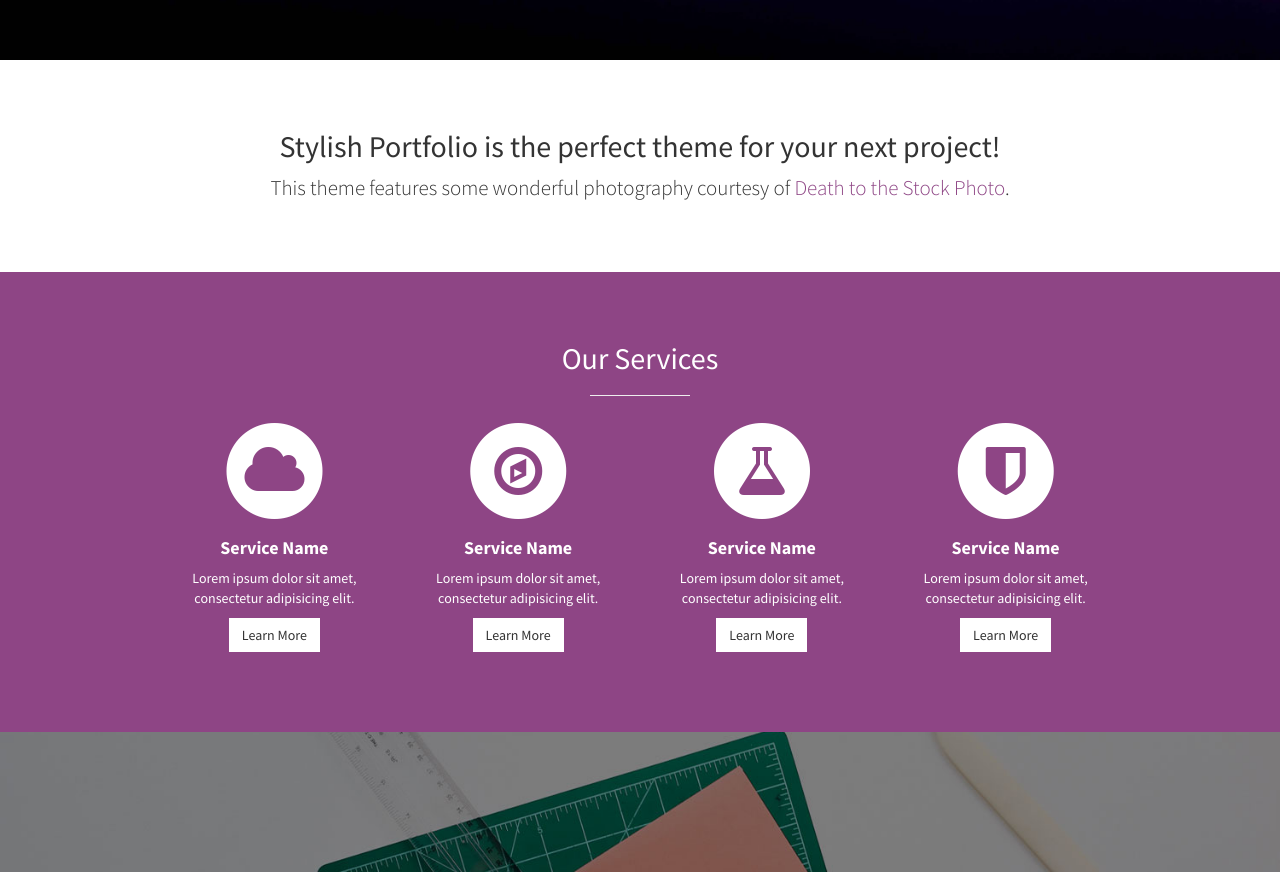
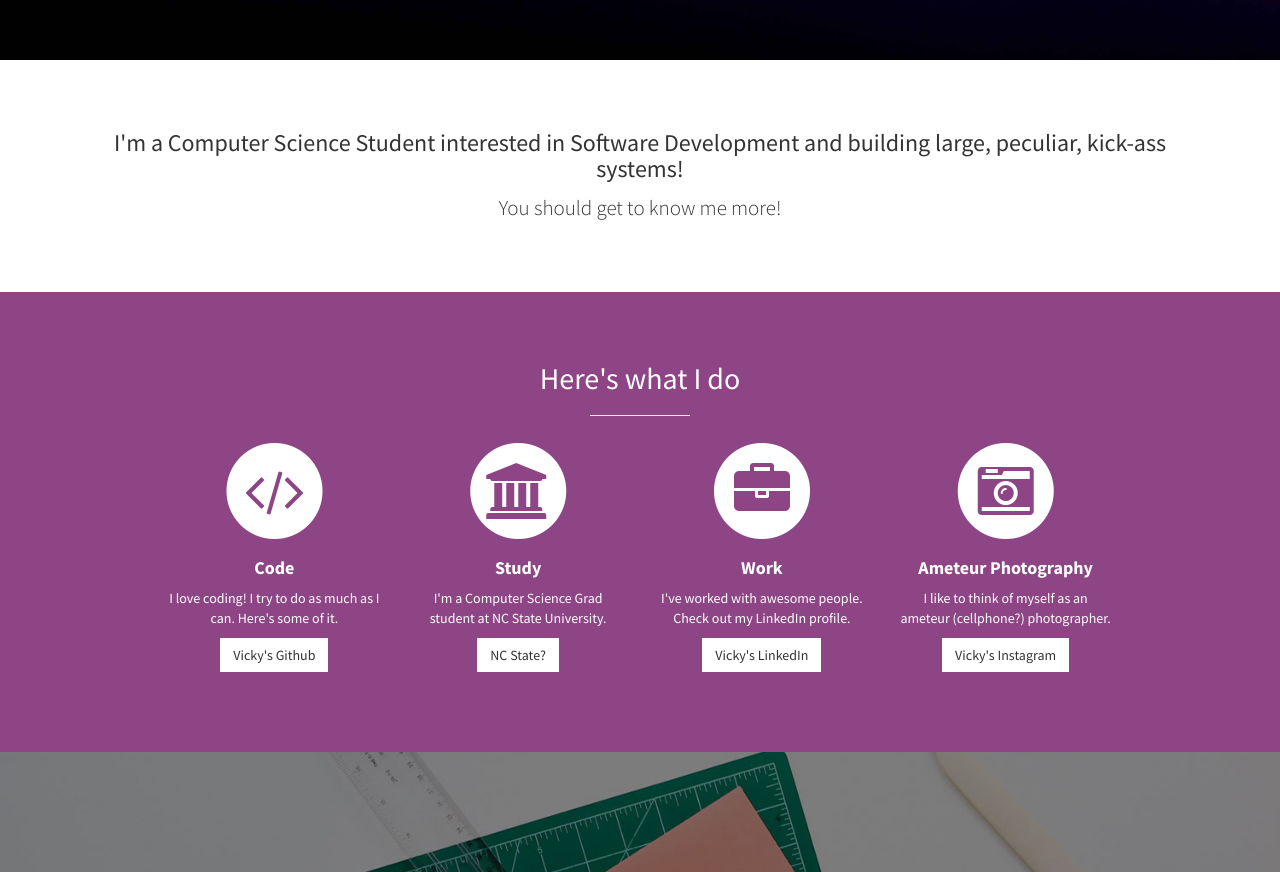
Before and after one commit to vicky-katara/vicky-katara.github.io, a plain HTML site: page index.html in a window 1280 px wide. Shown: the part 740-1612 px from the top of the page. Drawn offline with Linux system fonts and the light colour scheme.

Commit message:
About Page

```diff
--- a/index.html
+++ b/index.html
@@ -73,8 +73,8 @@
         <div class="container">
             <div class="row">
                 <div class="col-lg-12 text-center">
-                    <h2>Stylish Portfolio is the perfect theme for your next project!</h2>
-                    <p class="lead">This theme features some wonderful photography courtesy of <a target="_blank" href="http://join.deathtothestockphoto.com/">Death to the Stock Photo</a>.</p>
+                    <h3>I'm a Computer Science Student interested in Software Development and building large, peculiar, kick-ass systems!</h3>
+                    <p class="lead">You should get to know me more!</p>
                 </div>
             </div>
             <!-- /.row -->
@@ -88,59 +88,59 @@
         <div class="container">
             <div class="row text-center">
                 <div class="col-lg-10 col-lg-offset-1">
-                    <h2>Our Services</h2>
+                    <h2>Here's what I do</h2>
                     <hr class="small">
                     <div class="row">
                         <div class="col-md-3 col-sm-6">
                             <div class="service-item">
                                 <span class="fa-stack fa-4x">
                                 <i class="fa fa-circle fa-stack-2x"></i>
-                                <i class="fa fa-cloud fa-stack-1x text-primary"></i>
+                                <i class="fa fa-code fa-stack-1x text-primary"></i>
                             </span>
                                 <h4>
-                                    <strong>Service Name</strong>
+                                    <strong>Code</strong>
                                 </h4>
-                                <p>Lorem ipsum dolor sit amet, consectetur adipisicing elit.</p>
-                                <a href="#" class="btn btn-light">Learn More</a>
+                                <p>I love coding! I try to do as much as I can. Here's some of it. </p>
+                                <a href="https://github.com/vicky-katara" class="btn btn-light">Vicky's Github</a>
                             </div>
                         </div>
                         <div class="col-md-3 col-sm-6">
                             <div class="service-item">
                                 <span class="fa-stack fa-4x">
                                 <i class="fa fa-circle fa-stack-2x"></i>
-                                <i class="fa fa-compass fa-stack-1x text-primary"></i>
+                                <i class="fa fa-university fa-stack-1x text-primary"></i>
                             </span>
                                 <h4>
-                                    <strong>Service Name</strong>
+                                    <strong>Study</strong>
                                 </h4>
-                                <p>Lorem ipsum dolor sit amet, consectetur adipisicing elit.</p>
-                                <a href="#" class="btn btn-light">Learn More</a>
+                                <p>I'm a Computer Science Grad student at NC State University.</p>
+                                <a href="https://www.ncsu.edu/about/" class="btn btn-light">NC State?</a>
                             </div>
                         </div>
                         <div class="col-md-3 col-sm-6">
                             <div class="service-item">
                                 <span class="fa-stack fa-4x">
                                 <i class="fa fa-circle fa-stack-2x"></i>
-                                <i class="fa fa-flask fa-stack-1x text-primary"></i>
+                                <i class="fa fa-briefcase fa-stack-1x text-primary"></i>
                             </span>
                                 <h4>
-                                    <strong>Service Name</strong>
+                                    <strong>Work</strong>
                                 </h4>
-                                <p>Lorem ipsum dolor sit amet, consectetur adipisicing elit.</p>
-                                <a href="#" class="btn btn-light">Learn More</a>
+                                <p>I've worked with awesome people. Check out my LinkedIn profile. </p>
+                                <a href="https://www.linkedin.com/in/vickykatara" class="btn btn-light">Vicky's LinkedIn</a>
                             </div>
                         </div>
                         <div class="col-md-3 col-sm-6">
                             <div class="service-item">
                                 <span class="fa-stack fa-4x">
                                 <i class="fa fa-circle fa-stack-2x"></i>
-                                <i class="fa fa-shield fa-stack-1x text-primary"></i>
+                                <i class="fa fa-camera-retro fa-stack-1x text-primary"></i>
                             </span>
                                 <h4>
-                                    <strong>Service Name</strong>
+                                    <strong>Ameteur Photography</strong>
                                 </h4>
-                                <p>Lorem ipsum dolor sit amet, consectetur adipisicing elit.</p>
-                                <a href="#" class="btn btn-light">Learn More</a>
+                                <p>I like to think of myself as an ameteur (cellphone?) photographer.</p>
+                                <a href="https://www.instagram.com/vicky8rk/" class="btn btn-light">Vicky's Instagram</a>
                             </div>
                         </div>
                     </div>
```
